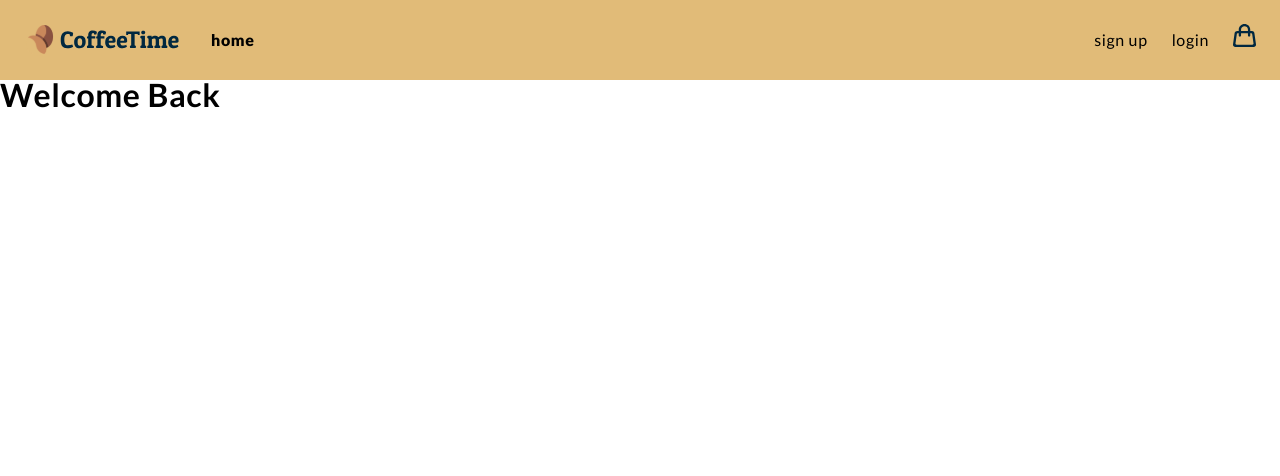
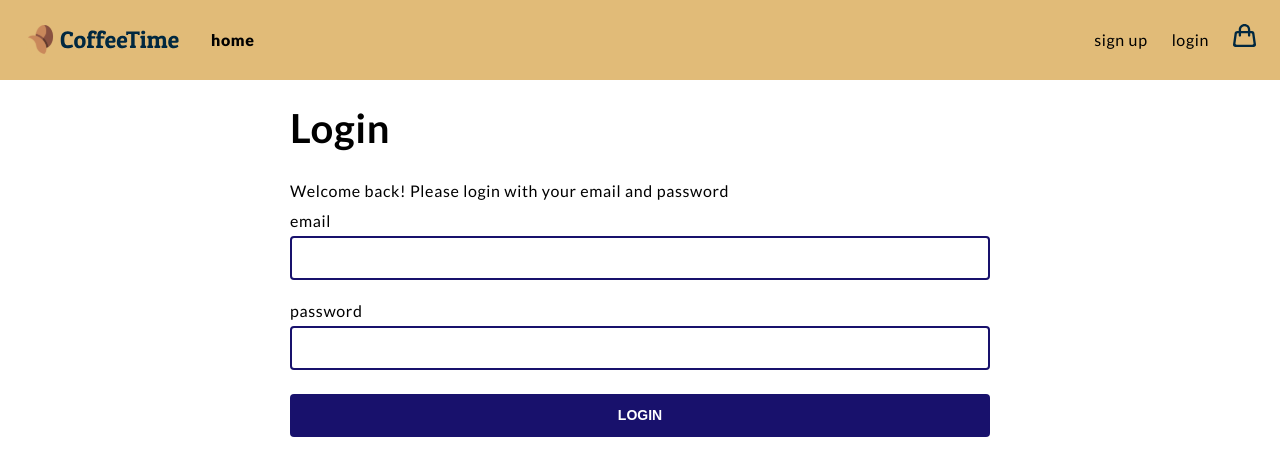
Before and after one commit to jphelps871/coffee_site, a React (Create React App) app: page /login in a window 1280 px wide. Shown: the top 476 px of the page. Built offline with nearby package versions, Linux system fonts and the light colour scheme.

Commit message:
UX for user login and registering

```diff
--- a/src/api/client.js
+++ b/src/api/client.js
@@ -1,13 +1,21 @@
 import { config } from '../config';
+
+const formOptions = (data) => {
+  return {
+    method: 'POST',
+    headers: {
+      'Content-Type': 'application/json',
+    },
+    body: data,
+  };
+};
 
 export const client = {
   register: (bodyData) => {
-    return fetch(`${config.API_URL_USER}/register`, {
-      method: 'POST',
-      headers: {
-        'Content-Type': 'application/json',
-      },
-      body: bodyData,
-    });
+    return fetch(`${config.API_URL_USER}/register`, formOptions(bodyData));
+  },
+
+  login: (bodyData) => {
+    return fetch(`${config.API_URL_USER}/login`, formOptions(bodyData));
   },
 };
--- a/src/app/store.js
+++ b/src/app/store.js
@@ -1,8 +1,10 @@
 import { configureStore } from '@reduxjs/toolkit';
-import formReducer from '../features/form/formSlice';
+import loginReducer from '../features/form/login/loginSlice';
+import signupSlice from '../features/form/signup/signupSlice';
 
 export default configureStore({
   reducer: {
-    form: formReducer,
+    signup: signupSlice,
+    login: loginReducer,
   },
 });
--- a/src/common/Input.js
+++ b/src/common/Input.js
@@ -1,8 +1,8 @@
 import PropTypes from 'prop-types';
-import { useSelector } from 'react-redux';
 
-export default function Input({ display, name, onInputChange }) {
-  const { error, status } = useSelector((state) => state.form);
+export default function Input({ onInputChange, server, type }) {
+  const { error, status } = server;
+  const { name, display } = type;
 
   const filteredErrors = () => {
     return error.filter((message) => message.param === name);
--- a/src/features/form/login/Login.js
+++ b/src/features/form/login/Login.js
@@ -1,3 +1,53 @@
+import '../forms.scss';
+import Input from '../../../common/Input';
+import Loader from '../../../common/Loader';
+import React, { useState } from 'react';
+import { useDispatch, useSelector } from 'react-redux';
+import { loginUser } from './loginSlice';
+
 export default function Login() {
-  return <h1>Welcome Back</h1>;
+  const dispatch = useDispatch();
+  const { status, error, success } = useSelector((state) => state.login);
+
+  const handleInputChange = (target) =>
+    setUser({ ...user, [target.name]: target.value });
+
+  const handleSubmit = (event) => {
+    event.preventDefault();
+  };
+
+  const [user, setUser] = useState({
+    email: '',
+    password: '',
+  });
+
+  if (success) return <h2>Successful login</h2>;
+
+  return (
+    <form onSubmit={(e) => handleSubmit(e)}>
+      <article>
+        <h2>Login</h2>
+        <p>Welcome back! Please login with your email and password</p>
+      </article>
+      <Input
+        server={{ status, error }}
+        type={{ name: 'email', display: 'email' }}
+        onInputChange={(e) => handleInputChange(e)}
+      />
+      <Input
+        server={{ status, error }}
+        type={{ name: 'password', display: 'password' }}
+        onInputChange={(e) => handleInputChange(e)}
+      />
+      <button
+        onClick={() => dispatch(loginUser(user))}
+        type="submit"
+        style={
+          status === 'loading' ? { pointerEvents: 'none', opacity: '0.4' } : {}
+        }
+      >
+        Login {status === 'loading' ? <Loader /> : ''}
+      </button>
+    </form>
+  );
 }
--- /dev/null
+++ b/src/features/form/login/loginSlice.js
@@ -0,0 +1,50 @@
+import { createSlice, createAsyncThunk } from '@reduxjs/toolkit';
+import { client } from '../../../api/client';
+
+export const loginUser = createAsyncThunk(
+  'form/loginReducer',
+  async (userCredentials, { rejectWithValue }) => {
+    const userCredentialsJson = JSON.stringify(userCredentials);
+    try {
+      const response = await client.login(userCredentialsJson);
+
+      if (!response.ok) throw response;
+
+      const json = await response.json();
+      console.log(json);
+      return json;
+    } catch (error) {
+      const message = await error.json();
+      return rejectWithValue(message);
+    }
+  },
+);
+
+export const formSlice = createSlice({
+  name: 'form',
+  initialState: {
+    status: '',
+    success: '',
+    error: [],
+  },
+
+  reducers: {},
+
+  extraReducers: {
+    [loginUser.pending]: (state) => {
+      state.status = 'loading';
+    },
+    [loginUser.fulfilled]: (state, action) => {
+      state.status = 'succeeded';
+      state.success = action.payload;
+    },
+    [loginUser.rejected]: (state, action) => {
+      state.status = 'failed';
+      state.error = action.payload;
+    },
+  },
+});
+
+export const { signUpReducer, loginReducer } = formSlice.actions;
+
+export default formSlice.reducer;
--- a/src/features/form/signup/Signup.js
+++ b/src/features/form/signup/Signup.js
@@ -3,11 +3,11 @@ import Input from '../../../common/Input';
 import Loader from '../../../common/Loader';
 import React, { useState } from 'react';
 import { useDispatch, useSelector } from 'react-redux';
-import { createUser } from '../formSlice';
+import { createUser } from './signupSlice';
 
 export default function SignUp() {
   const dispatch = useDispatch();
-  const { success, status } = useSelector((state) => state.form);
+  const { status, error, success } = useSelector((state) => state.signup);
 
   const [user, setUser] = useState({
     email: '',
@@ -35,23 +35,23 @@ export default function SignUp() {
         </p>
       </article>
       <Input
-        name="email"
-        display="email"
+        server={{ status, error }}
+        type={{ name: 'email', display: 'email' }}
         onInputChange={(e) => handleInputChange(e)}
       />
       <Input
-        name="password"
-        display="password"
+        server={{ status, error }}
+        type={{ name: 'password', display: 'password' }}
         onInputChange={(e) => handleInputChange(e)}
       />
       <Input
-        name="firstName"
-        display="first name"
+        server={{ status, error }}
+        type={{ name: 'firstName', display: 'first name' }}
         onInputChange={(e) => handleInputChange(e)}
       />
       <Input
-        name="lastName"
-        display="last name"
+        server={{ status, error }}
+        type={{ name: 'lastName', display: 'last name' }}
         onInputChange={(e) => handleInputChange(e)}
       />
       <button
--- a/src/features/form/formSlice.js
+++ b/src/features/form/signup/signupSlice.js
@@ -1,5 +1,5 @@
 import { createSlice, createAsyncThunk } from '@reduxjs/toolkit';
-import { client } from '../../api/client';
+import { client } from '../../../api/client';
 
 export const createUser = createAsyncThunk(
   'form/signUpReducer',
@@ -7,13 +7,14 @@ export const createUser = createAsyncThunk(
     const userCredentialsJson = JSON.stringify(userCredentials);
     try {
       const response = await client.register(userCredentialsJson);
+
+      if (!response.ok) throw response;
+
       const json = await response.json();
-
-      if (json.errors) throw json.errors;
-
       return json;
     } catch (error) {
-      return rejectWithValue(error);
+      const message = await error.json();
+      return rejectWithValue(message);
     }
   },
 );
```
